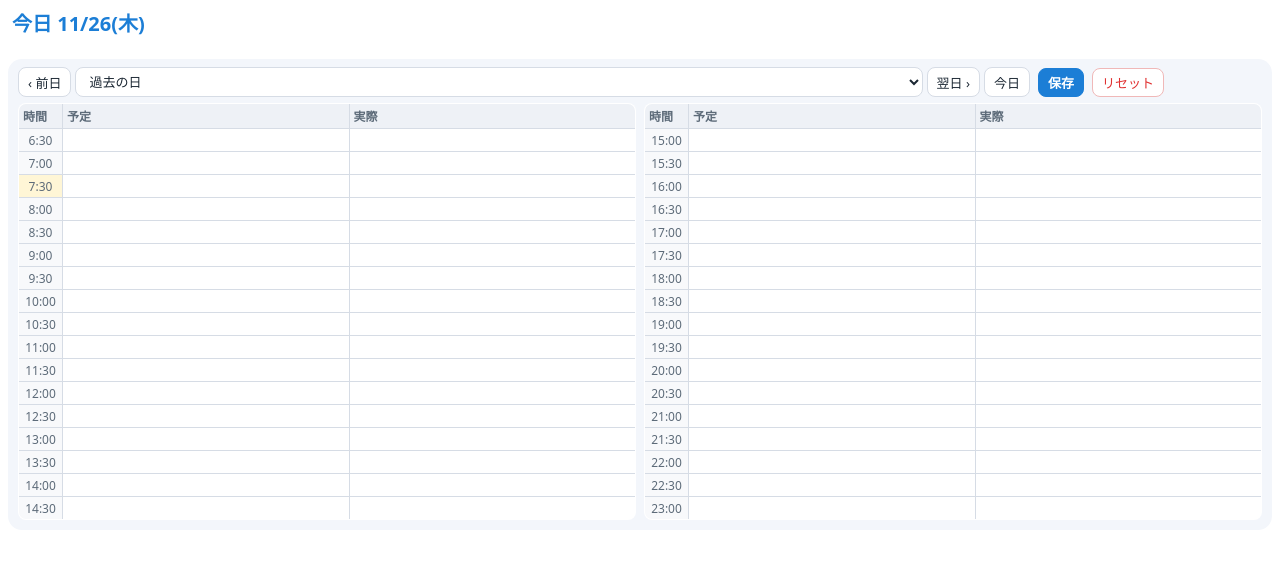
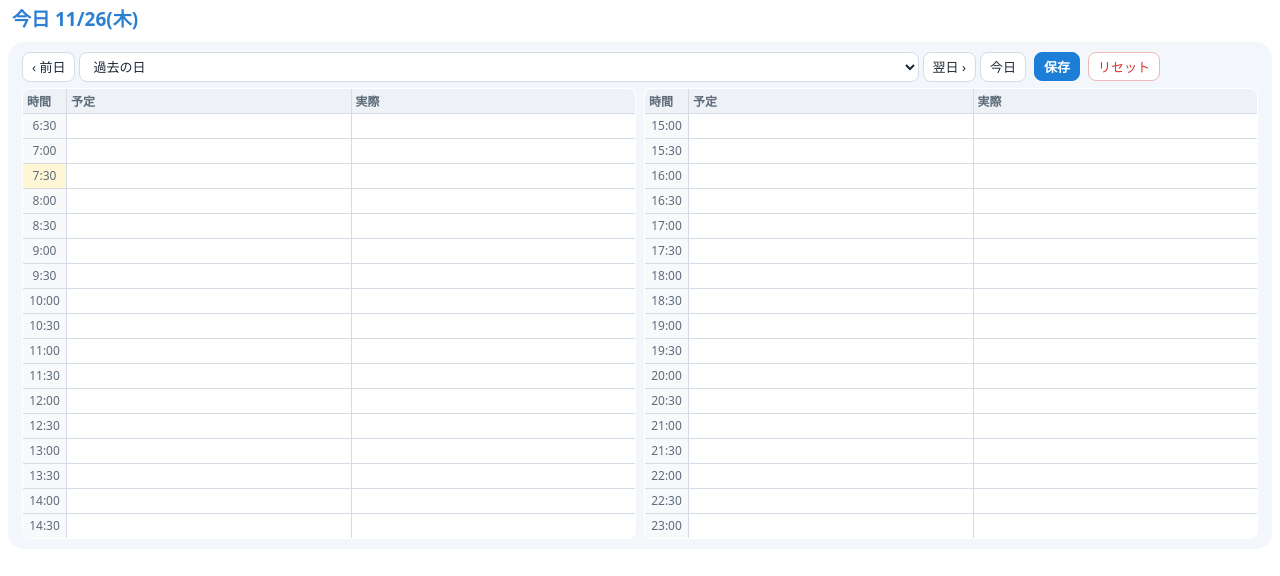
Before and after one commit to tomamemory141/rain, a plain HTML site: page diary.html in a window 1280 px wide. Drawn offline with Linux system fonts and the light colour scheme.

Commit message:
Add files via upload

```diff
--- a/diary.html
+++ b/diary.html
@@ -8,16 +8,16 @@
   :root{--bg:#fff;--card:#f3f6fb;--line:#d6dce5;--ink:#1b2733;--mute:#5d6b79;--blue:#1c7ed6;--red:#e03131}
   *{box-sizing:border-box}
   body{margin:0;background:var(--bg);color:var(--ink);font-family:"Yu Gothic UI","Meiryo",system-ui,sans-serif;padding:6px 8px}
-  .card{background:var(--card);border-radius:14px;padding:8px 10px 10px}
+  .card{background:var(--card);border-radius:16px;padding:10px 14px 10px}
   .bar{display:flex;flex-wrap:wrap;align-items:center;gap:6px 8px;margin-bottom:6px}
   .date{font-weight:700;font-size:15px;margin-right:auto}
   button,select{font:inherit;font-size:13px;border:1px solid var(--line);border-radius:8px;background:#fff;color:var(--ink);padding:4px 9px;cursor:pointer;white-space:nowrap}
   button.save{background:var(--blue);border-color:var(--blue);color:#fff;font-weight:700}
   button.reset{color:var(--red);border-color:#f0b8b8}
-  .head{padding:2px 130px 6px 4px}  /* 右上にNotionの小さな道具が出るので、あけておく */
-  .hd{font-size:20px;font-weight:700}
-  .hd .blue{color:var(--blue)}
-  .hs{font-size:12px;color:var(--mute);font-weight:600;min-height:16px}
+  .head{padding:0 130px 8px 4px}  /* 右上にNotionの小さな道具が出るので、あけておく。大きさはカレンダーの上の一行と同じ */
+  .hd{font-size:19px;font-weight:600;line-height:1.45}
+  .hd .blue{color:#2b7fd0;font-weight:700;margin-right:6px}
+  .hs{font-size:15px;color:var(--mute);font-weight:400;margin-left:16px}
   .nav{display:flex;flex:1 1 200px;gap:4px;min-width:0}
   .nav select{flex:1 1 auto;min-width:0}
   .msg{font-size:12px;color:var(--mute);min-width:90px}
@@ -27,7 +27,7 @@
   th,td{border:1px solid var(--line);padding:0;font-size:12px}
   th{background:#eef1f6;color:var(--mute);font-weight:600;padding:3px 4px;text-align:left}
   td.t{width:44px;text-align:center;color:var(--mute);background:#f8f9fb;font-variant-numeric:tabular-nums}
-  td input{width:100%;border:0;background:transparent;font:inherit;font-size:12px;padding:3px 5px;height:22px;color:var(--ink);outline:none}
+  td input{width:100%;border:0;background:transparent;font:inherit;font-size:12px;padding:3px 5px;height:24px;color:var(--ink);outline:none}
   td input:focus{background:#eef6ff}
   td{position:relative}
   td.blk{background:rgba(28,126,214,.13)}
@@ -41,7 +41,7 @@
 </style>
 </head>
 <body>
-<div class="head"><div class="hd" id="date"></div><div class="hs" id="allday"></div></div>
+<div class="head"><div class="hd" id="date"></div></div>
 <div class="card">
   <div class="bar">
     <div class="nav"><button id="prev" title="前の日">‹ 前日</button><select id="past" title="保存した日を開く"><option value="">過去の日</option></select><button id="next" title="次の日">翌日 ›</button><button id="tod" title="今日">今日</button></div>
@@ -76,7 +76,7 @@ function refreshPast(){
   $("past").innerHTML='<option value="">過去の日</option>'+(cur!==today?'<option value="'+today+'">今日に戻る</option>':"")+a.map(k=>'<option value="'+k+'">'+label(k)+'</option>').join("");
   $("past").value="";
 }
-function show(k){cur=k;{const d=new Date(k+"T00:00:00"),t=(d.getMonth()+1)+"/"+d.getDate()+"("+W[d.getDay()]+")";$("date").innerHTML='<span class="blue">'+(k===ymd(new Date())?"今日 ":"")+t+'</span> <span id="cnt"></span>';$("allday").textContent=""}const s=ls.get("diary:day:"+k);const dr=JSON.parse(ls.get("diary:draft:"+k)||"null");
+function show(k){cur=k;{const d=new Date(k+"T00:00:00"),t=(d.getMonth()+1)+"/"+d.getDate()+"("+W[d.getDay()]+")";$("date").innerHTML='<span class="blue">'+(k===ymd(new Date())?"今日 ":"")+t+'</span> <span id="cnt"></span><span class="hs" id="allday"></span>';$("allday").textContent=""}const s=ls.get("diary:day:"+k);const dr=JSON.parse(ls.get("diary:draft:"+k)||"null");
   // 下書きがその日のものなら、保存前の入力を優先して戻す
   fill(dr?dr.data:(s?JSON.parse(s):{}));refreshPast();mark();if(GSRC)importCal(false,!ls.get("diary:cal:"+k))}
 function draft(){ls.set("diary:draft:"+cur,JSON.stringify({date:cur,data:read()}))}
```
